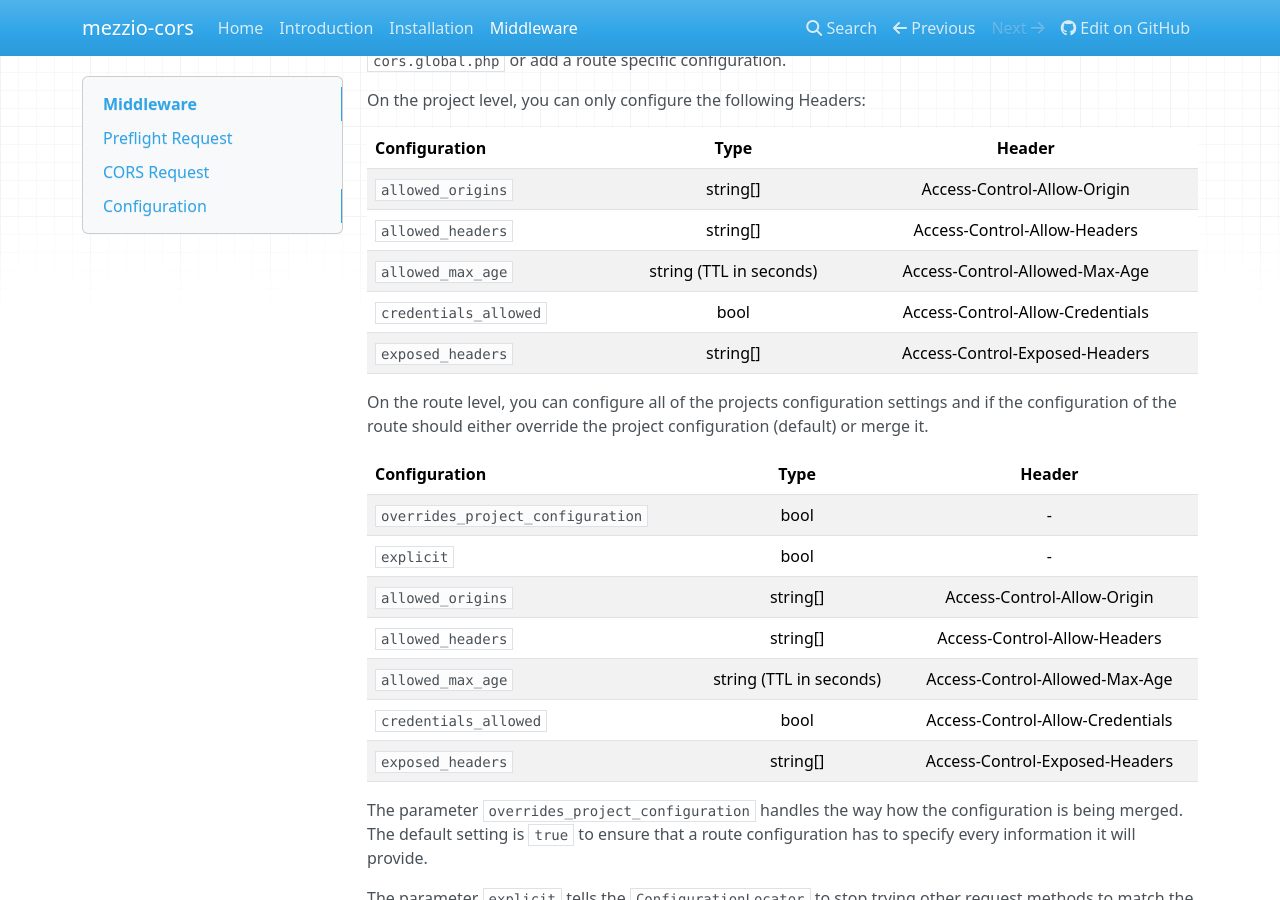
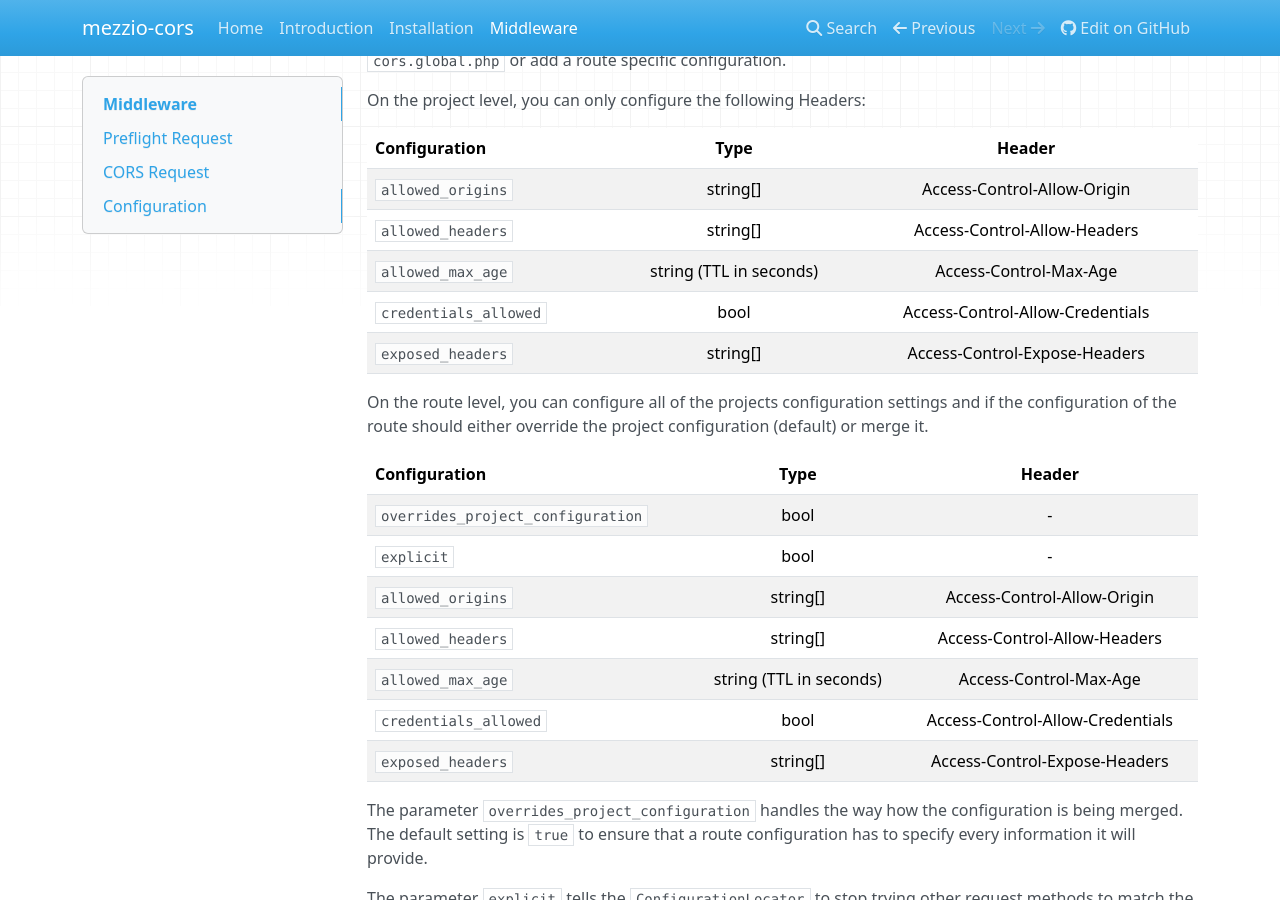
Before and after one commit to mezzio/mezzio-cors, an MkDocs documentation site: the page built from docs/book/v1/middleware.md, in a window 1280 px wide and 900 px high, scrolled down 594 px. Built offline with MkDocs 1.6.1, drawn with Linux system fonts in a browser that asks for light colours; nearby versions of some CDN libraries.

Commit message:
Fixed typo in docs where wrong headers are referenced
Signed-off-by: Alejandro Celaya <alejandro@alejandrocelaya.com>

```diff
--- a/docs/book/v1/middleware.md
+++ b/docs/book/v1/middleware.md
@@ -37,9 +37,9 @@ On the project level, you can only configure the following Headers:
 |:-------------|:-------------:|:-----:
 | `allowed_origins` | string[] | Access-Control-Allow-Origin
 | `allowed_headers` | string[] | Access-Control-Allow-Headers
-| `allowed_max_age` | string (TTL in seconds) | Access-Control-Allowed-Max-Age
+| `allowed_max_age` | string (TTL in seconds) | Access-Control-Max-Age
 | `credentials_allowed` | bool | Access-Control-Allow-Credentials
-| `exposed_headers` | string[] | Access-Control-Exposed-Headers
+| `exposed_headers` | string[] | Access-Control-Expose-Headers
 
 On the route level, you can configure all of the projects configuration settings
 and if the configuration of the route should either override the project
@@ -52,9 +52,9 @@ configuration (default) or merge it.
 | `explicit` | bool | -
 | `allowed_origins` | string[] | Access-Control-Allow-Origin
 | `allowed_headers` | string[] | Access-Control-Allow-Headers
-| `allowed_max_age` | string (TTL in seconds) | Access-Control-Allowed-Max-Age
+| `allowed_max_age` | string (TTL in seconds) | Access-Control-Max-Age
 | `credentials_allowed` | bool | Access-Control-Allow-Credentials
-| `exposed_headers` | string[] | Access-Control-Exposed-Headers
+| `exposed_headers` | string[] | Access-Control-Expose-Headers
 
 The parameter `overrides_project_configuration` handles the way how the
 configuration is being merged. The default setting is `true` to ensure that a
```
